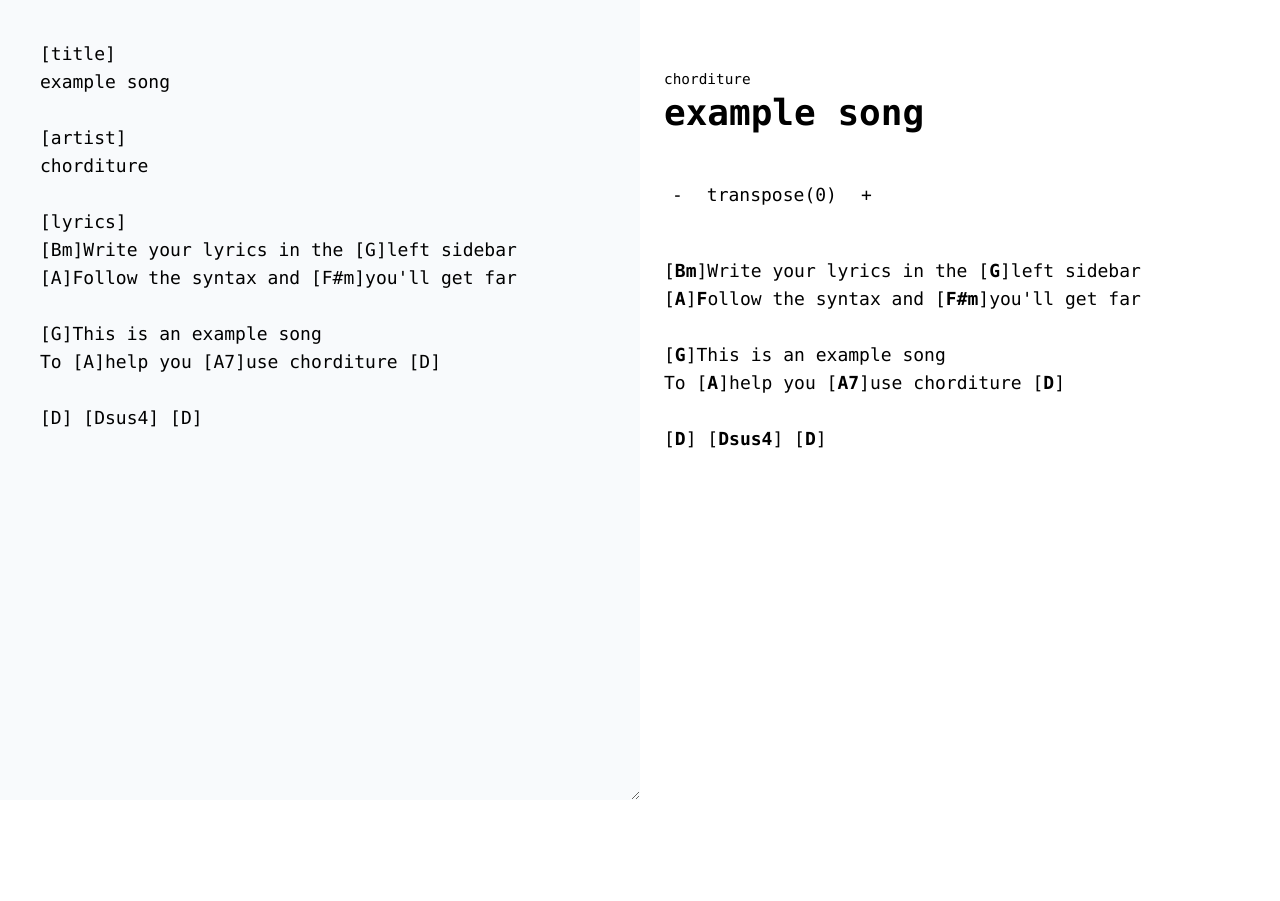
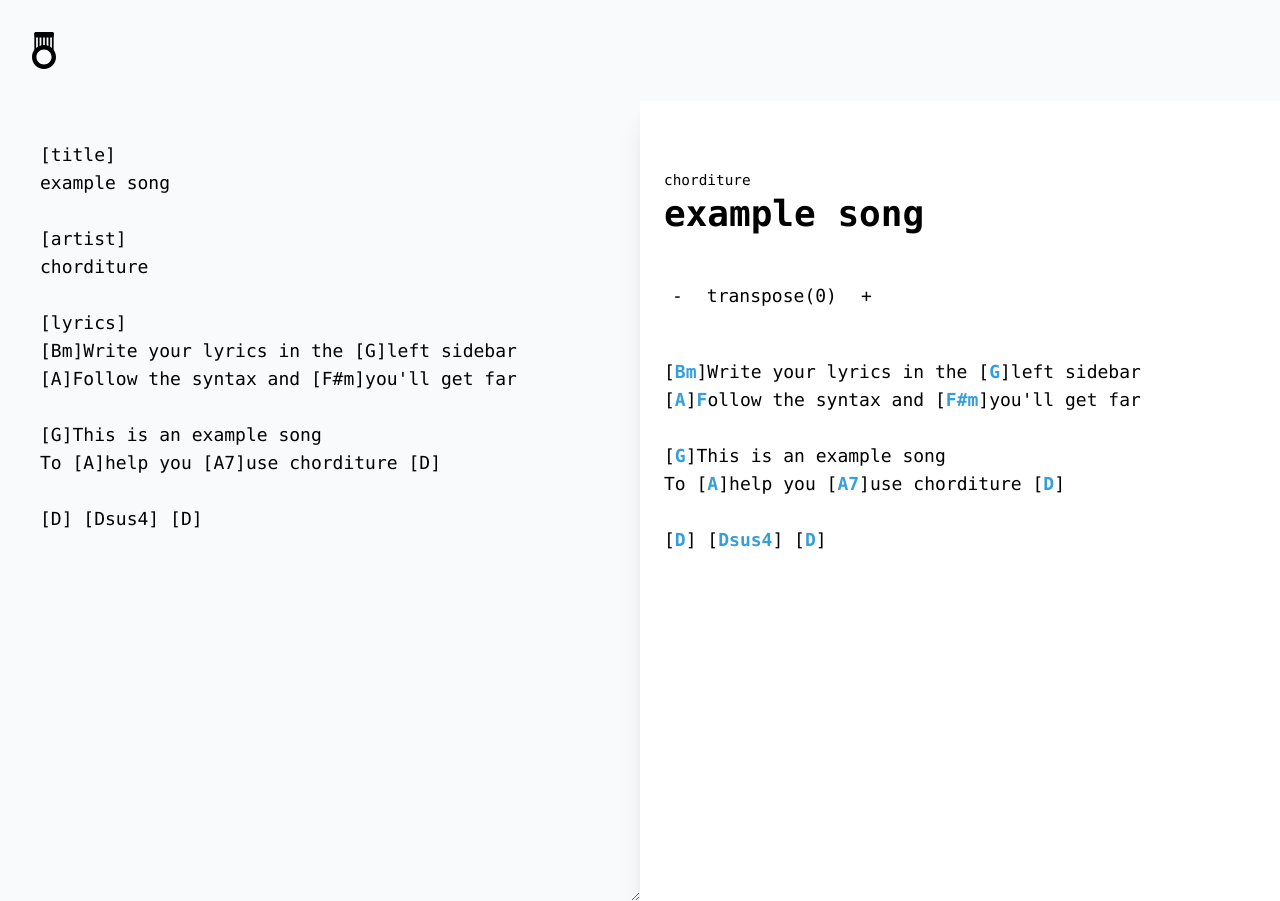
Before and after one commit to tinyshipdev/chorditure, a Next.js app: page /editor in a window 1280 px wide. Before the commit the page ends 800 px from the top, so only its background shows below. Built offline with nearby package versions, Linux system fonts and the light colour scheme.

Commit message:
update chords to be blue, update editor to include logo, add editor link to homepage

```diff
--- a/src/components/Editor.tsx
+++ b/src/components/Editor.tsx
@@ -1,5 +1,6 @@
 import React, { useEffect, useState } from 'react';
 import Sheet from './Sheet';
+import Link from 'next/link';
 
 const STORAGE_ID = 'chorditure-editor';
 
@@ -42,20 +43,27 @@
   }, [rawLyrics])
 
   return (
-    <div className='md:flex'>
-
-      <button className='bg-slate-500	text-white py-0.5 px-2 rounded md:hidden absolute top-4 right-4' onClick={() => setIsEditorVisible(!isEditorVisible)}>
+    <div>
+      <div className='p-8 bg-slate-50 flex justify-between'>
+        <Link href={'/'}>
+          <img className='w-6' src="/logo.svg" alt="chorditure" />
+        </Link>
+        <button className='border-2 text-slate-600 py-0.5 px-2 rounded md:hidden' onClick={() => setIsEditorVisible(!isEditorVisible)}>
           {isEditorVisible ? 'preview' : 'edit'}
         </button>
+      </div>
+
+      <div className='md:flex'>
 
         <textarea
           className={`w-full md:w-[50%] min-h-screen p-10 bg-slate-50 focus:outline-none ${isEditorVisible ? 'block' : 'hidden'} md:block`}
         value={rawLyrics} onChange={(e) => setRawLyrics(e.target.value)} name="lyrics" id="lyrics"></textarea>
 
         <div
-        className={`w-full md:w-[50%] min-h-screen px-10 pb-10 wrapper ${!isEditorVisible ? 'block' : 'hidden'} md:block`}
+          className={`shadow-xl w-full md:w-[50%] min-h-screen px-10 pb-10 wrapper ${!isEditorVisible ? 'block' : 'hidden'} md:block`}
         >
           <Sheet data={rawLyrics}/>
+        </div>
       </div>
     </div>
   )
--- a/src/components/Header.tsx
+++ b/src/components/Header.tsx
@@ -6,10 +6,11 @@
 
 const Header: React.FC<Props> = ({}) => {
   return (
-    <div className='py-2'>
+    <div className='py-2 flex justify-between items-center'>
       <Link href={'/'}>
         <img className='w-6' src="/logo.svg" alt="chorditure" />
       </Link>
+      <Link href={'/editor'}>editor</Link>
     </div>
   )
 }
--- a/src/styles/globals.css
+++ b/src/styles/globals.css
@@ -9,3 +9,8 @@
 .wrapper {
   @apply container m-auto md:w-[75ch] p-6
 }
+
+.chord {
+  font-weight: bold;
+  color: #359fdb;
+}
--- a/src/utils/parse-song.ts
+++ b/src/utils/parse-song.ts
@@ -26,7 +26,7 @@
 ): string {
   return data?.trim()?.split(' ')?.map((word) => {
     return word?.trim()?.replaceAll(CHORD_REGEX, (match, p1, p2) => {
-      return `<b>${calculateRoot(p1, transpose)}${p2 ? p2 : ''}</b>`;
+      return `<span class="chord">${calculateRoot(p1, transpose)}${p2 ? p2 : ''}</span>`;
     })
   }).join(' ');
 }
```
Lines whose indentation alone changed are shown as unchanged.
